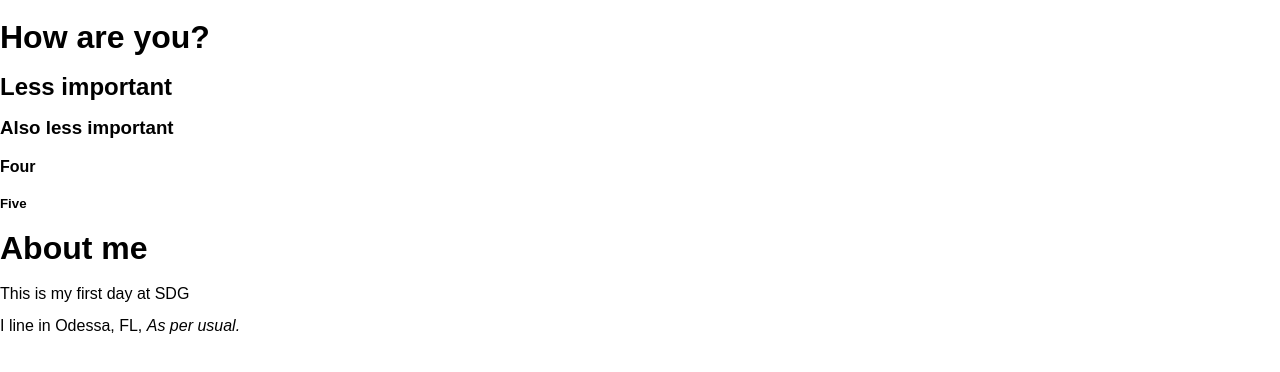
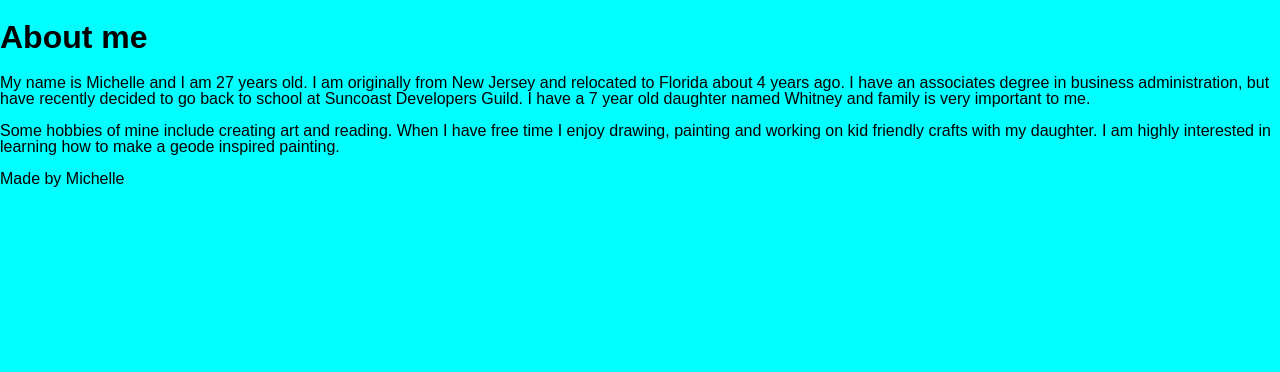
Before and after one commit to mmyenny/hello-world-sdg, a website: page public/index.html in a window 1280 px wide. Drawn offline with Linux system fonts and the light colour scheme.

Commit message:
Added CSS

```diff
--- a/public/index.html
+++ b/public/index.html
@@ -9,15 +9,16 @@
 </head>
 
 <body>
-  <h1>How are you?</h1>
-  <h2>Less important</h2>
-  <h3>Also less important</h3>
-  <h4>Four</h4>
-  <h5>Five</h5>
+  <h1>About me</h1>
 
-  <h1>About me</h1>
-  <p>This is my first day at SDG</p>
-  <p>I line in Odessa, FL, <em>As per usual.</em></p>
+  <p>My name is Michelle and I am 27 years old. I am originally from New Jersey and relocated to Florida about 4 years
+    ago. I have an associates degree in business administration, but have recently decided to go back to school at
+    Suncoast Developers Guild. I have a 7 year old daughter named Whitney and family is very important to me.</p>
+
+  <p>Some hobbies of mine include creating art and reading. When I have free time I enjoy drawing, painting and working
+    on kid friendly crafts with my daughter. I am highly interested in learning how to make a geode inspired painting.</p>
+
+  <footer>Made by Michelle</footer>
 
 </body>
 
--- a/public/screen.css
+++ b/public/screen.css
@@ -6,4 +6,5 @@ body {
   margin: 0;
   min-height: 100%;
   font: 16px / 1 sans-serif;
+  background-color: aqua;
 }
```
